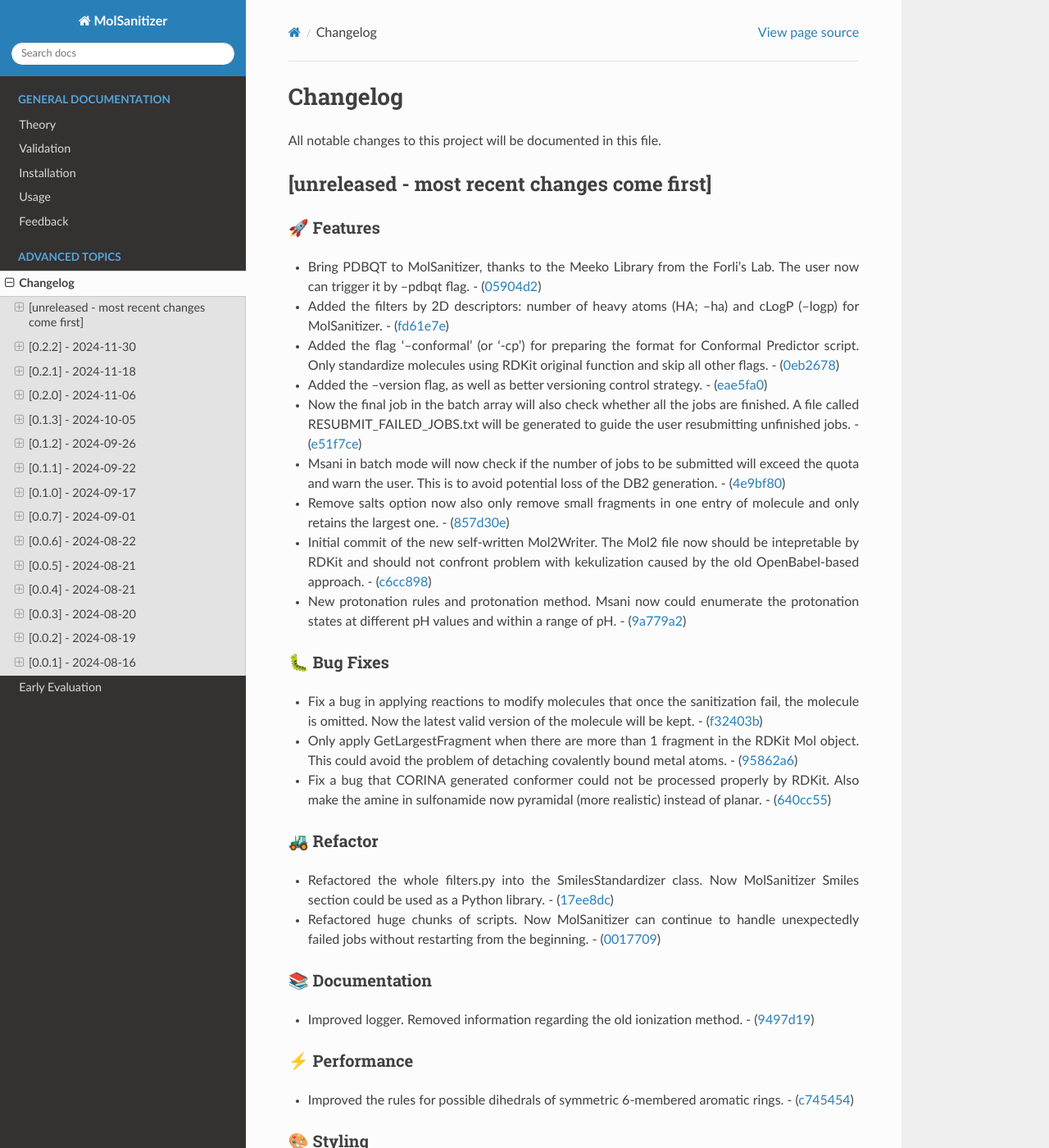
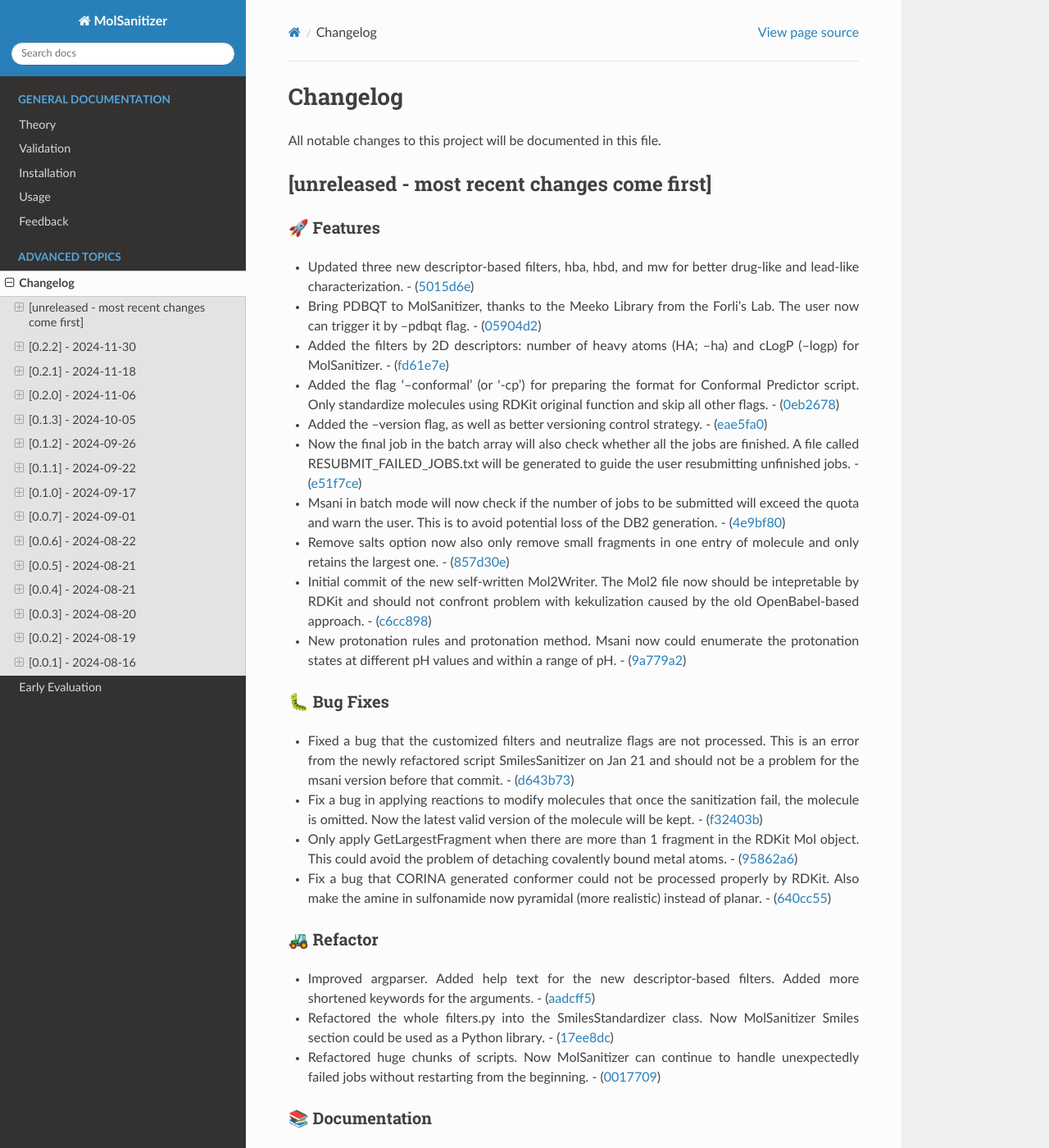
Before and after one commit to phonglam3103/msani-readthedocs, a Sphinx documentation site: the page built from docs/source/changes.rst, in a window 1280 px wide and 1400 px high. Shown: the whole window at 82% size. Built offline with Sphinx 7.4.7 and the Read the Docs theme 3.1.0, drawn with Linux system fonts in a browser that asks for light colours; formulas are drawn with MathJax 3.

Commit message:
Update changes.rst from the software repository

```diff
--- a/docs/source/changes.rst
+++ b/docs/source/changes.rst
@@ -9,6 +9,9 @@ All notable changes to this project will be documented in this file.
 🚀 Features
 ~~~~~~~~~~~
 
+-  Updated three new descriptor-based filters, hba, hbd, and mw for
+   better drug-like and lead-like characterization. -
+   (`5015d6e <https://github.com/Isra3l/MolSanitizer/commit/5015d6ebc35105a07eda3897db2bef7c9a1de63c>`__)
 -  Bring PDBQT to MolSanitizer, thanks to the Meeko Library from the
    Forli’s Lab. The user now can trigger it by –pdbqt flag. -
    (`05904d2 <https://github.com/Isra3l/MolSanitizer/commit/05904d2850df9ec04543af8b08671aa93cfff537>`__)
@@ -45,6 +48,11 @@ All notable changes to this project will be documented in this file.
 🐛 Bug Fixes
 ~~~~~~~~~~~~
 
+-  Fixed a bug that the customized filters and neutralize flags are not
+   processed. This is an error from the newly refactored script
+   SmilesSanitizer on Jan 21 and should not be a problem for the msani
+   version before that commit. -
+   (`d643b73 <https://github.com/Isra3l/MolSanitizer/commit/d643b73fa7b648a597737aa950fb72cea0244b33>`__)
 -  Fix a bug in applying reactions to modify molecules that once the
    sanitization fail, the molecule is omitted. Now the latest valid
    version of the molecule will be kept. -
@@ -61,6 +69,9 @@ All notable changes to this project will be documented in this file.
 🚜 Refactor
 ~~~~~~~~~~~
 
+-  Improved argparser. Added help text for the new descriptor-based
+   filters. Added more shortened keywords for the arguments. -
+   (`aadcff5 <https://github.com/Isra3l/MolSanitizer/commit/aadcff52a45184682176717d70ddf32bf8f8048a>`__)
 -  Refactored the whole filters.py into the SmilesStandardizer class.
    Now MolSanitizer Smiles section could be used as a Python library. -
    (`17ee8dc <https://github.com/Isra3l/MolSanitizer/commit/17ee8dcc3e223d98e2a8dff95c8b1008a58dee97>`__)
```
